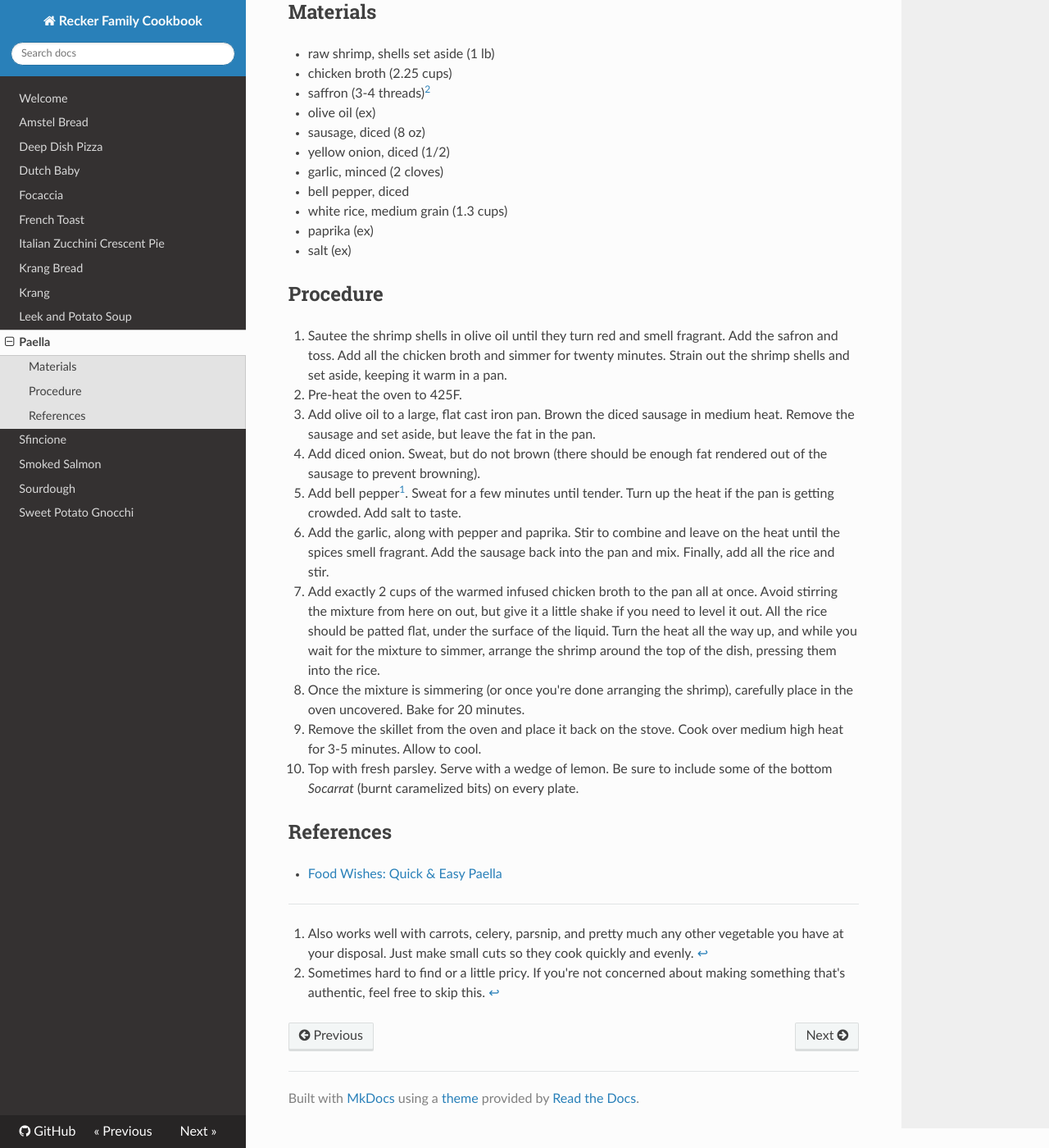
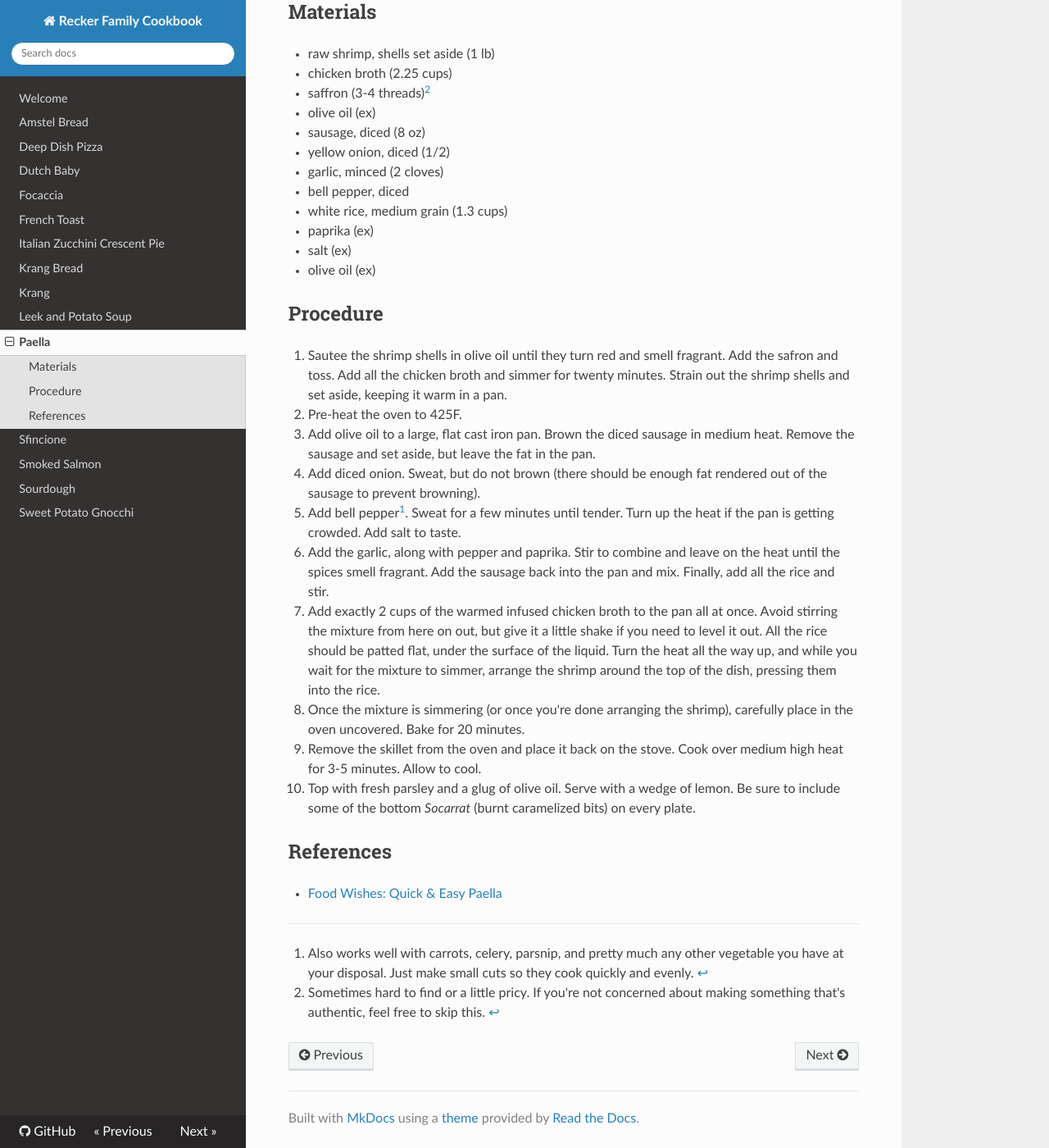
Before and after one commit to arecker/cookbook, an MkDocs documentation site: the page built from recipes/paella.md, in a window 1280 px wide and 1400 px high, scrolled down 900 px. Shown: the whole window at 82% size. Built offline with MkDocs 1.6.1, drawn with Linux system fonts in a browser that asks for light colours; nearby versions of some CDN libraries.

Commit message:
Paella: addition

```diff
--- a/recipes/paella.md
+++ b/recipes/paella.md
@@ -26,6 +26,7 @@ in your trusty skillet.
 - white rice, medium grain (1.3 cups)
 - paprika (ex)
 - salt (ex)
+- olive oil (ex)
 
 ## Procedure
 
@@ -64,9 +65,9 @@ in your trusty skillet.
 9. Remove the skillet from the oven and place it back on the stove.
    Cook over medium high heat for 3-5 minutes.  Allow to cool.
 
-10. Top with fresh parsley.  Serve with a wedge of lemon.  Be sure to
-   include some of the bottom _Socarrat_ (burnt caramelized bits) on
-   every plate.
+10. Top with fresh parsley and a glug of olive oil.  Serve with a
+   wedge of lemon.  Be sure to include some of the bottom _Socarrat_
+   (burnt caramelized bits) on every plate.
 
 [^1]: Also works well with carrots, celery, parsnip, and pretty much
 	any other vegetable you have at your disposal.  Just make small
```
